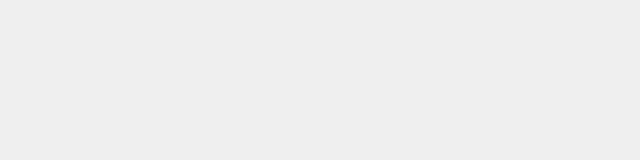
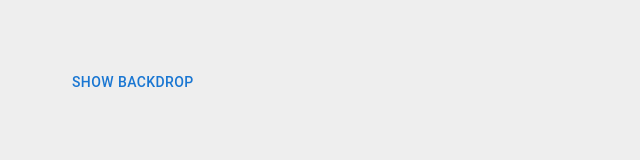
Before and after one commit to AtomMes/Material-UI-JS-21-, a React (Create React App) app: page / in a window 1280 px wide. Shown: the top 160 px of the page, without its empty margins (0-640 px from the left). Built offline with nearby package versions, Linux system fonts and the light colour scheme.

Commit message:
#MuiBackdrop, Backdrop

```diff
--- a/src/App.jsx
+++ b/src/App.jsx
@@ -2,6 +2,7 @@ import "./App.css";
 import { createTheme, colors, ThemeProvider } from "@mui/material";
 import { MuiResponsiveness } from "./components/MuiResponsiveness";
 import MuiSlider from "./components/MuiSlider";
+import MuiBackdrop from "./components/MuiBackdrop";
 //import { MuiLoadingButton } from "./components/MuiLoadingButton";
 //import { MuiMasonry } from "./components/MuiMasonry";
 //import { MuiTabs } from "./components/MuiTabs";
@@ -132,7 +133,7 @@ function App() {
 <div className='line' />
 <MuiSlider />
 <div className='line' /> */}
-
+        <MuiBackdrop />
       </div>
     </ThemeProvider>
   );
--- /dev/null
+++ b/src/components/MuiBackdrop.jsx
@@ -0,0 +1,31 @@
+import * as React from 'react';
+import Backdrop from '@mui/material/Backdrop';
+import CircularProgress from '@mui/material/CircularProgress';
+import Button from '@mui/material/Button';
+
+const MuiBackdrop = () => {
+
+
+  const [open, setOpen] = React.useState(false);
+  const handleClose = () => {
+    setOpen(false);
+  };
+  const handleToggle = () => {
+    setOpen(!open);
+  };
+
+  return (
+    <div>
+      <Button onClick={handleToggle}>Show backdrop</Button>
+      <Backdrop
+        sx={{ color: '#fff', zIndex: (theme) => theme.zIndex.drawer + 1 }}
+        open={open}
+        onClick={handleClose}
+      >
+        <CircularProgress color="inherit" />
+      </Backdrop>
+    </div>
+  )
+}
+
+export default MuiBackdrop
```
